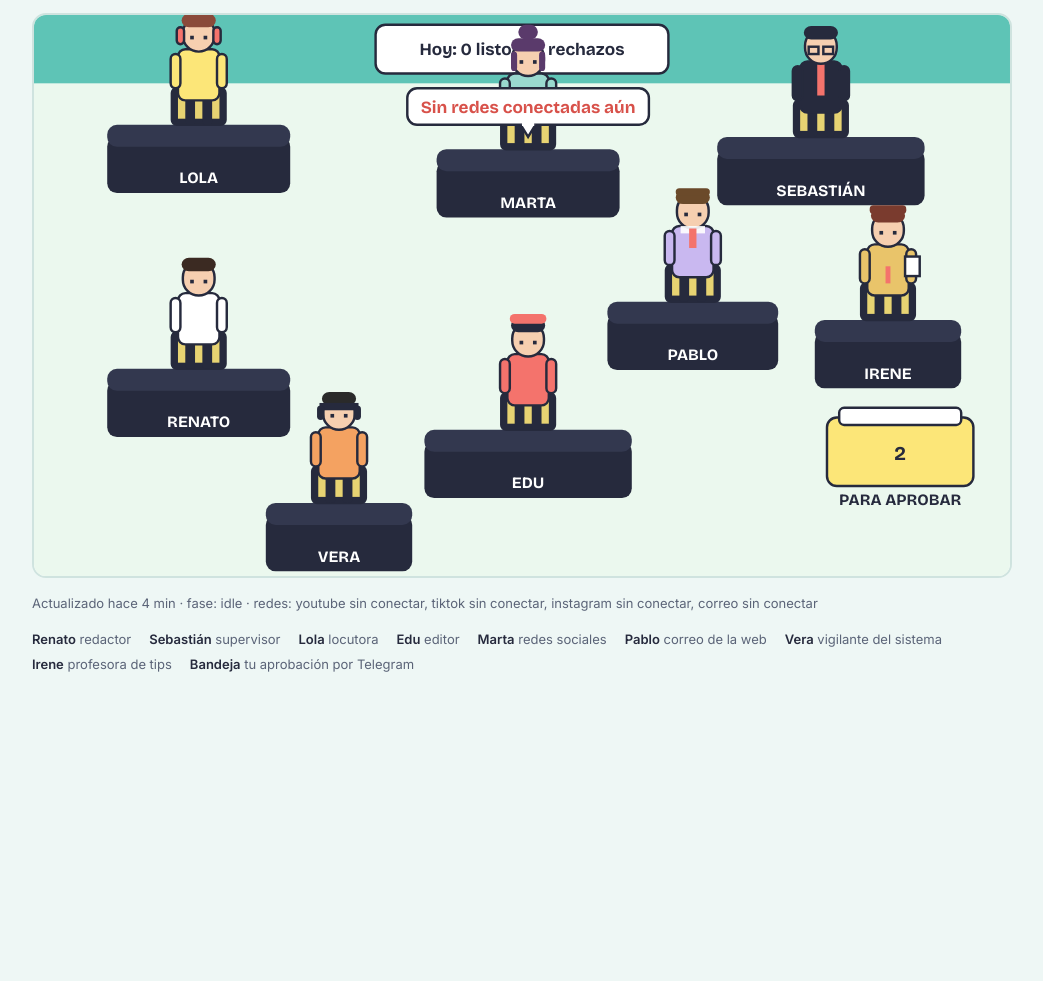
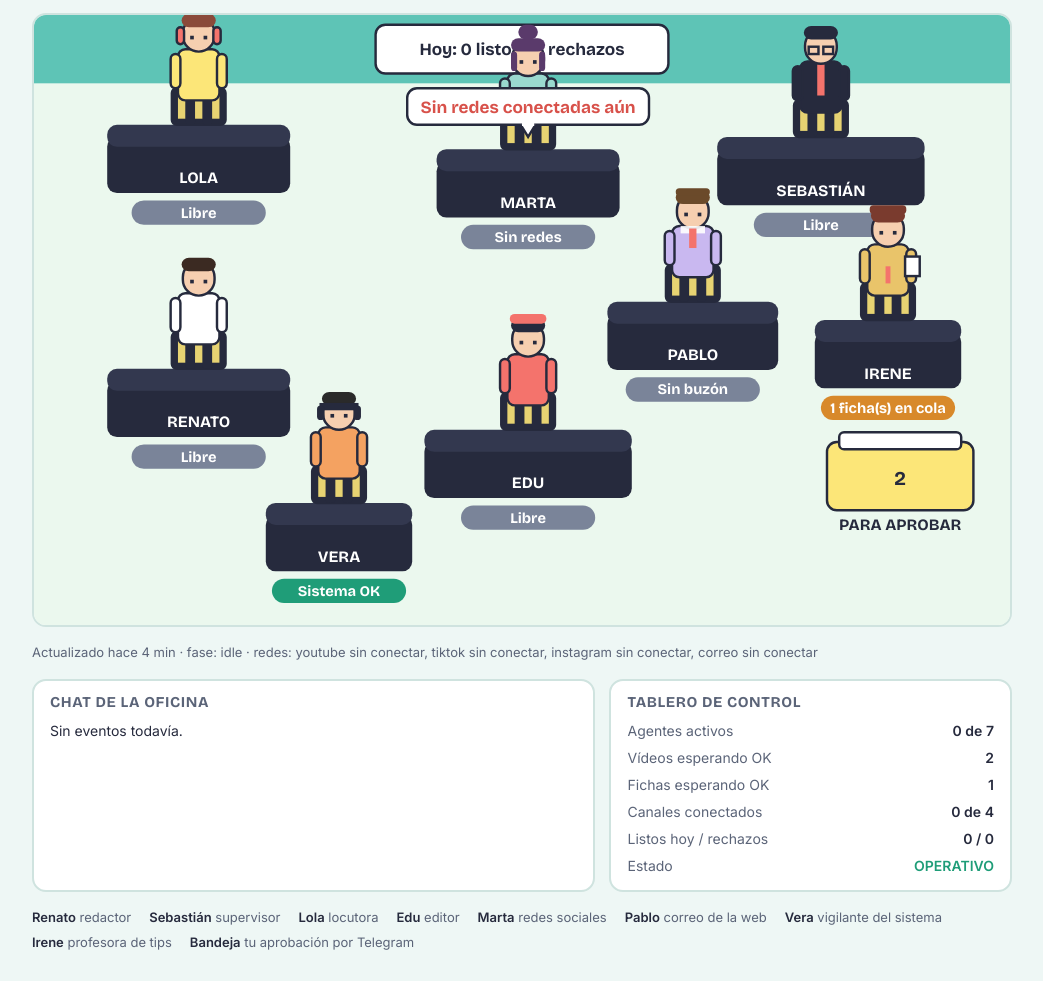
Before and after one commit to mdmatematicasweb/oficina-agentes, a plain HTML site: page index.html in a window 1280 px wide. Shown: the part 103-1084 px from the top of the page, without its empty margins (118-1161 px from the left). Before the commit the page ends 806 px from the top, so only its background shows below. Drawn offline with nearby package versions, Linux system fonts and the light colour scheme.

Commit message:
Etiquetas de estado, chat de eventos y tablero de control

```diff
--- a/index.html
+++ b/index.html
@@ -15,12 +15,20 @@ h1{font:700 clamp(28px,5vw,40px)/1.05 "Bricolage Grotesque",Inter,sans-serif;mar
 .walk{animation:bob .28s steps(2) infinite}.type{animation:tap .4s steps(2) infinite}
 @keyframes bob{50%{transform:translateY(-3px)}}@keyframes tap{50%{transform:translateY(2px)}}
 @media (prefers-reduced-motion:reduce){.walk,.type{animation:none}}
+.panels{display:grid;grid-template-columns:1.4fr 1fr;gap:14px}@media(max-width:700px){.panels{grid-template-columns:1fr}}
+.card{background:var(--card);border:2px solid var(--line);border-radius:14px;padding:14px 16px}.card h2{font:700 15px/1 "Bricolage Grotesque",Inter,sans-serif;margin:0 0 10px;letter-spacing:.04em;text-transform:uppercase;color:var(--muted)}
+.chat{display:flex;flex-direction:column;gap:6px;max-height:210px;overflow:auto;font-size:14px}.chat .t{color:var(--muted);font-size:12px;margin-right:6px}.chat b{font-weight:600}
+.board{display:grid;grid-template-columns:1fr auto;gap:6px 12px;margin:0;font-size:14px}.board dt{color:var(--muted)}.board dd{margin:0;font-weight:600;text-align:right}.ok{color:#1f9d78}.warn{color:#d8514a}
 .legend{display:flex;flex-wrap:wrap;gap:6px 18px;font-size:13px;color:var(--muted)}.legend b{color:var(--fg)}
 #estado{font-size:13px;color:var(--muted)}
 </style></head><body><main>
 <div><h1>Oficina de agentes</h1><p class="sub" id="resumen">Cargando estado…</p></div>
 <div class="stage" id="stage"></div>
 <div id="estado"></div>
+<div class="panels">
+ <section class="card"><h2>Chat de la oficina</h2><div id="chat" class="chat"></div></section>
+ <section class="card"><h2>Tablero de control</h2><dl id="tablero" class="board"></dl></section>
+</div>
 <div class="legend"><span><b>Renato</b> redactor</span><span><b>Sebastián</b> supervisor</span><span><b>Lola</b> locutora</span><span><b>Edu</b> editor</span><span><b>Marta</b> redes sociales</span><span><b>Pablo</b> correo de la web</span><span><b>Vera</b> vigilante del sistema</span><span><b>Irene</b> profesora de tips</span><span><b>Bandeja</b> tu aprobación por Telegram</span></div>
 </main>
 <script>
@@ -30,16 +38,18 @@ const sleep=ms=>new Promise(r=>setTimeout(r,ms));
 const reduce=matchMedia('(prefers-reduced-motion:reduce)').matches;
 const S={rr:8,font:'"Bricolage Grotesque",Inter,sans-serif',fs:13,wall:'#5EC4B6',floor:'#EBF8EE',desk:'#262A3D',deskTop:'#33384F',mon:'#262A3D',scr:'#FCE678',edge:'#262A3D',paper:'#fff',tray:'#FCE678',skin:'#F6CFB0',
  hair:{R:'#3b2a22',S:'#262A3D',L:'#8a4a3a',E:'#262A3D',M:'#5a3a6b',P:'#6b4a2a',V:'#2a2a2a',I:'#7a3b2e'},coat:{R:'#fff',S:'#262A3D',L:'#FCE678',E:'#F4736C',M:'#9AD9CF',P:'#C9B8F0',V:'#F4A261',I:'#E9C46A'},accent:'#F4736C',bub:'#fff',bubT:'#262A3D',okc:'#1f9d78',noc:'#d8514a'};
-const svg=el('svg',{viewBox:'0 0 800 460',role:'img','aria-label':'Oficina animada con cuatro agentes y una bandeja de aprobación'},document.getElementById('stage'));
-el('rect',{width:800,height:460,fill:S.floor},svg);el('rect',{width:800,height:56,fill:S.wall},svg);
+const svg=el('svg',{viewBox:'0 0 800 500',role:'img','aria-label':'Oficina animada con cuatro agentes y una bandeja de aprobación'},document.getElementById('stage'));
+el('rect',{width:800,height:500,fill:S.floor},svg);el('rect',{width:800,height:56,fill:S.wall},svg);
 el('rect',{x:280,y:8,width:240,height:40,rx:S.rr,fill:S.bub,stroke:S.edge,'stroke-width':2},svg);
 const board=el('text',{x:400,y:33,'text-anchor':'middle','font-family':S.font,'font-size':14,fill:S.bubT},svg);
 const P={R:{dx:60,dy:290,w:150,cx:135,cy:290,n:'RENATO'},S:{dx:560,dy:100,w:170,cx:645,cy:100,n:'SEBASTIÁN'},L:{dx:60,dy:90,w:150,cx:135,cy:90,n:'LOLA'},E:{dx:320,dy:340,w:170,cx:405,cy:340,n:'EDU'},M:{dx:330,dy:110,w:150,cx:405,cy:110,n:'MARTA'},P:{dx:470,dy:235,w:140,cx:540,cy:235,n:'PABLO'},V:{dx:190,dy:400,w:120,cx:250,cy:400,n:'VERA'},I:{dx:640,dy:250,w:120,cx:700,cy:250,n:'IRENE'}};
 for(const k in P){const q=P[k];el('rect',{x:q.dx,y:q.dy+10,width:q.w,height:46,rx:S.rr,fill:S.desk},svg);el('rect',{x:q.dx,y:q.dy,width:q.w,height:18,rx:S.rr,fill:S.deskTop},svg);
  el('rect',{x:q.dx+q.w/2-22,y:q.dy-30,width:44,height:30,rx:4,fill:S.mon,stroke:S.edge,'stroke-width':2},svg);el('rect',{x:q.dx+q.w/2-17,y:q.dy-25,width:34,height:20,fill:S.scr,opacity:.9},svg);
  el('text',{x:q.dx+q.w/2,y:q.dy+48,'text-anchor':'middle','font-family':S.font,'font-size':S.fs,fill:'#fff'},svg).textContent=q.n}
-const tray=el('g',{},svg);el('rect',{x:650,y:330,width:120,height:56,rx:S.rr,fill:S.tray,stroke:S.edge,'stroke-width':2},tray);el('rect',{x:660,y:322,width:100,height:14,rx:4,fill:S.paper,stroke:S.edge,'stroke-width':2},tray);
-const trayN=el('text',{x:710,y:365,'text-anchor':'middle','font-family':S.font,'font-size':16,fill:S.edge},tray);el('text',{x:710,y:402,'text-anchor':'middle','font-family':S.font,'font-size':S.fs,fill:S.edge},tray).textContent='PARA APROBAR';
+const tags={};
+for(const k in P){const q=P[k],g=el('g',{},svg);const bg=el('rect',{x:q.dx+q.w/2-55,y:q.dy+62,width:110,height:20,rx:10,fill:'#888'},g);const tx=el('text',{x:q.dx+q.w/2,y:q.dy+76,'text-anchor':'middle','font-family':S.font,'font-size':12,fill:'#fff'},g);tags[k]={bg,tx}}
+const tray=el('g',{},svg);el('rect',{x:650,y:350,width:120,height:56,rx:S.rr,fill:S.tray,stroke:S.edge,'stroke-width':2},tray);el('rect',{x:660,y:342,width:100,height:14,rx:4,fill:S.paper,stroke:S.edge,'stroke-width':2},tray);
+const trayN=el('text',{x:710,y:385,'text-anchor':'middle','font-family':S.font,'font-size':16,fill:S.edge},tray);el('text',{x:710,y:422,'text-anchor':'middle','font-family':S.font,'font-size':S.fs,fill:S.edge},tray).textContent='PARA APROBAR';
 function place(o,x,y){o.mv.style.transform=`translate(${x}px,${y}px)`;o.x=x;o.y=y}
 function char(k){const root=el('g',{},svg),mv=el('g',{},root),bob=el('g',{},mv),c=S.coat[k],h=S.hair[k];
  el('rect',{x:-11,y:-24,width:8,height:24,rx:3,fill:S.edge},bob);el('rect',{x:3,y:-24,width:8,height:24,rx:3,fill:S.edge},bob);
@@ -68,7 +78,27 @@ let st={fase:'idle'};
 function fase(){ // render de >6 min = ya llegó el aviso a Telegram
  const ago=(Date.now()-Date.parse(st.actualizado||0))/60000;
  return st.fase==='render'&&ago>6?'aprobar':st.fase}
-function pinta(){board.textContent=`Hoy: ${st.listos||0} listos · ${st.rechazos||0} rechazos`;trayN.textContent=String(st.pendientes||0);
+const COLOR={trab:'#1f9d78',libre:'#7a8499',alerta:'#d8514a',espera:'#d8892a'};
+const COL_NOM={R:'Renato',S:'Sebastián',L:'Lola',E:'Edu',M:'Marta',P:'Pablo',V:'Vera',I:'Irene'};
+function estados(){const f=fase(),rd=Object.values(st.redes||{}).filter(v=>v==='ok').length,bz=Object.values(st.buzon||{}).filter(v=>v==='ok').length,sy=st.sistema||{},pf=st.profesor||{};
+ const r={R:['Libre','libre'],S:['Libre','libre'],L:['Libre','libre'],E:['Libre','libre'],M:[rd?'Vigilando redes':'Sin redes','libre'],P:[bz?'Buzón al día':'Sin buzón','libre'],V:[sy.estado==='alerta'?`${sy.avisos} aviso(s)`:'Sistema OK',sy.estado==='alerta'?'alerta':'trab'],I:[pf.pendientes?`${pf.pendientes} ficha(s) en cola`:'Libre',pf.pendientes?'espera':'libre']};
+ if(f==='redacta'){r.R=['Redactando','trab'];r.S=['Revisando','trab']}
+ else if(f==='voz')r.L=['Grabando voz','trab'];
+ else if(f==='render')r.E=['Renderizando','trab'];
+ else if(f==='aprobar'){r.E=['Esperando tu OK','espera']}
+ else if(f==='fallo')r.S=['Sin variante hoy','alerta'];
+ else if(f==='redes')r.M=['Revisando redes','trab'];
+ else if(f==='correo')r.P=['Leyendo correo','trab'];
+ else if(f==='tips')r.I=['Preparando ficha','trab'];
+ return r}
+function pintaPaneles(){const e=estados();let act=0;for(const k in e){const[t,c]=e[k];if(c==='trab'&&k!=='V')act++;tags[k].tx.textContent=t;tags[k].bg.setAttribute('fill',COLOR[c])}
+ const chat=document.getElementById('chat'),ev=(st.eventos||[]).slice().reverse();chat.textContent='';
+ if(!ev.length){chat.textContent='Sin eventos todavía.'}
+ ev.forEach(x=>{const d=document.createElement('div');const t=document.createElement('span');t.className='t';t.textContent=x.t;const b=document.createElement('b');b.textContent=x.quien+': ';d.append(t,b,document.createTextNode(x.texto));chat.appendChild(d)});
+ const sy=st.sistema||{},rd=Object.values(st.redes||{}).filter(v=>v==='ok').length+Object.values(st.buzon||{}).filter(v=>v==='ok').length;
+ const filas=[['Agentes activos',`${act} de 7`],['Vídeos esperando OK',st.pendientes||0],['Fichas esperando OK',(st.profesor||{}).pendientes||0],['Canales conectados',`${rd} de 4`],['Listos hoy / rechazos',`${st.listos||0} / ${st.rechazos||0}`],['Estado',sy.estado==='alerta'?'ATENCIÓN':'OPERATIVO']];
+ const b=document.getElementById('tablero');b.textContent='';filas.forEach(([k,v])=>{const dt=document.createElement('dt');dt.textContent=k;const dd=document.createElement('dd');dd.textContent=v;if(k==='Estado')dd.className=v==='OPERATIVO'?'ok':'warn';b.append(dt,dd)})}
+function pinta(){pintaPaneles();board.textContent=`Hoy: ${st.listos||0} listos · ${st.rechazos||0} rechazos`;trayN.textContent=String(st.pendientes||0);
  const ago=Math.max(0,Math.round((Date.now()-Date.parse(st.actualizado||Date.now()))/60000));
  document.getElementById('resumen').textContent=`${st.pendientes||0} vídeo(s) esperando tu aprobación · ${st.aprobados||0} aprobados en total`;
  document.getElementById('estado').textContent=`Actualizado hace ${ago} min · fase: ${fase()}${st.detalle?' · '+st.detalle:''}`+(st.redes?' · redes: '+Object.entries({...st.redes,...(st.buzon||{})}).map(([k,v])=>k+' '+v).join(', '):'')}
@@ -77,7 +107,7 @@ async function ciclo(){const f=fase(),R=C.R,Sb=C.S,L=C.L,E=C.E;
  if(f==='redacta'){await allHome('R');typing(R,true);say(R,'Escribiendo la variante…');await sleep(3500);typing(R,false);R.paper.setAttribute('opacity',1);await walk(R,575,170,1800);say(Sb,'Revisando cuentas…');await sleep(2500);hush();R.paper.setAttribute('opacity',0);await walk(R,135,290,1800)}
  else if(f==='voz'){await allHome('L');typing(L,true);say(L,'Grabando la voz…');await sleep(4000)}
  else if(f==='render'){await allHome('E');typing(E,true);say(E,'Renderizando en GitHub (~3 min)');await sleep(4000)}
- else if(f==='aprobar'){await allHome('E');if(E.x!==640){E.paper.setAttribute('opacity',1);await walk(E,640,400,1500);E.paper.setAttribute('opacity',0)}say(E,'Listo: revísalo en Telegram',S.okc);await sleep(4000)}
+ else if(f==='aprobar'){await allHome('E');if(E.x!==640){E.paper.setAttribute('opacity',1);await walk(E,640,420,1500);E.paper.setAttribute('opacity',0)}say(E,'Listo: revísalo en Telegram',S.okc);await sleep(4000)}
  else if(f==='redes'){await allHome('M');typing(C.M,true);say(C.M,'Revisando comentarios y métricas…');await sleep(4000)}
  else if(f==='correo'){await allHome('P');typing(C.P,true);say(C.P,'Leyendo el correo de la web…');await sleep(4000)}
  else if(f==='tips'){await allHome('I');typing(C.I,true);say(C.I,'Preparando una ficha de tips…');await sleep(4000)}
```
